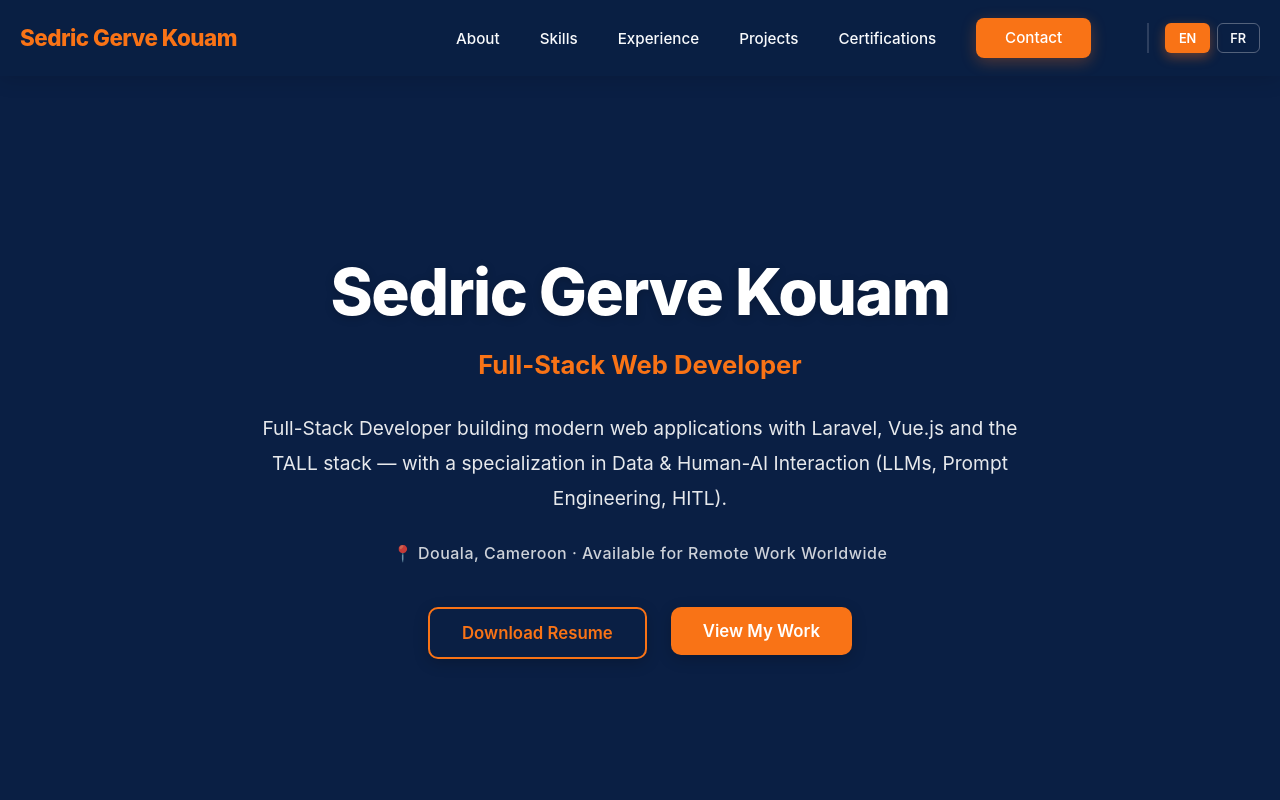
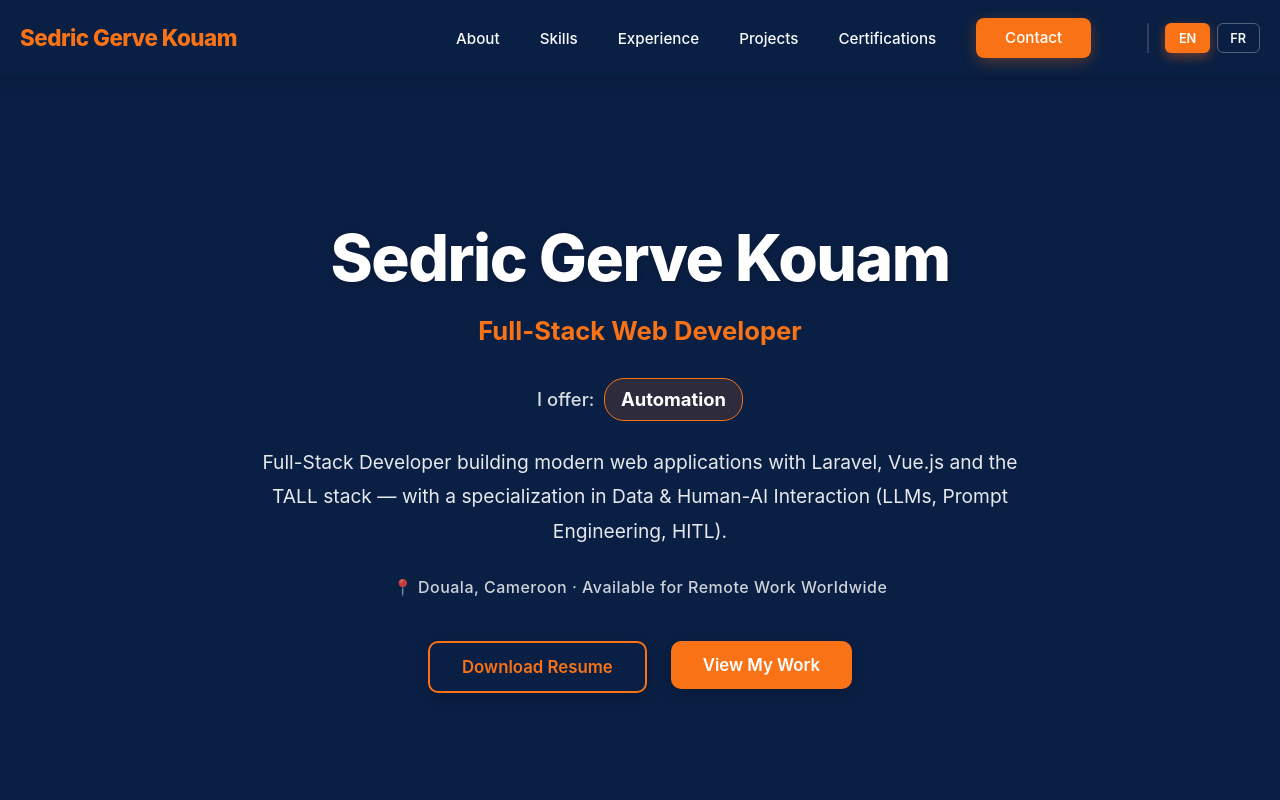
Before and after one commit to sedric-gerve/MyPortfolio, a Vue app: page / in a window 1280 px wide. Shown: the top 800 px of the page. Built offline with nearby package versions, Linux system fonts and the light colour scheme.

Commit message:
Add rotating services display to Hero section
Cycle through website creation, web app development, and automation
every 2 seconds with a fade transition, in both English and French.

```diff
--- a/src/components/Hero.vue
+++ b/src/components/Hero.vue
@@ -4,6 +4,12 @@
       <div class="hero-content">
         <h1>{{ t('heroTitle') }}</h1>
         <p class="role">{{ t('heroRole') }}</p>
+        <div class="services-rotator">
+          <span class="services-label">{{ t('servicesLabel') }}</span>
+          <Transition name="fade" mode="out-in">
+            <span :key="currentService" class="service-text">{{ currentService }}</span>
+          </Transition>
+        </div>
         <p class="subtitle">{{ t('heroSubtitle') }}</p>
         <p class="location">📍 {{ t('heroLocation') }}</p>
         <div class="hero-buttons">
@@ -16,7 +22,7 @@
 </template>
 
 <script>
-import { onMounted, inject } from 'vue'
+import { onMounted, onUnmounted, inject, ref, computed } from 'vue'
 import { setMeta } from '../meta.js'
 
 export default {
@@ -24,6 +30,11 @@ export default {
   setup() {
     const t = inject('t')
     const locale = inject('locale')
+
+    const serviceKeys = ['service1', 'service2', 'service3']
+    const serviceIndex = ref(0)
+    const currentService = computed(() => t(serviceKeys[serviceIndex.value]))
+    let serviceTimer = null
 
     onMounted(() => {
       const titles = {
@@ -39,9 +50,17 @@ export default {
         title: titles[locale.value] || titles.en,
         description: descriptions[locale.value] || descriptions.en
       })
+
+      serviceTimer = setInterval(() => {
+        serviceIndex.value = (serviceIndex.value + 1) % serviceKeys.length
+      }, 2000)
     })
 
-    return { t }
+    onUnmounted(() => {
+      if (serviceTimer) clearInterval(serviceTimer)
+    })
+
+    return { t, currentService }
   }
 }
 </script>
@@ -82,6 +101,41 @@ export default {
   font-weight: 700;
   margin-bottom: 1.5rem;
   color: var(--accent-color);
+}
+
+.services-rotator {
+  display: flex;
+  align-items: center;
+  justify-content: center;
+  gap: 0.6rem;
+  margin-bottom: 1.5rem;
+  font-size: 1.15rem;
+  flex-wrap: wrap;
+}
+
+.services-label {
+  color: rgba(255, 255, 255, 0.85);
+  font-weight: 500;
+}
+
+.service-text {
+  display: inline-block;
+  color: var(--white);
+  font-weight: 700;
+  background-color: rgba(249, 115, 22, 0.15);
+  border: 1.5px solid var(--accent-color);
+  padding: 0.3rem 1rem;
+  border-radius: 20px;
+}
+
+.fade-enter-active,
+.fade-leave-active {
+  transition: opacity 0.4s ease;
+}
+
+.fade-enter-from,
+.fade-leave-to {
+  opacity: 0;
 }
 
 .subtitle {
@@ -158,6 +212,15 @@ export default {
     margin-bottom: 0.8rem;
   }
 
+  .services-rotator {
+    font-size: 0.9rem;
+    margin-bottom: 1rem;
+  }
+
+  .service-text {
+    padding: 0.25rem 0.8rem;
+  }
+
   .subtitle {
     font-size: 0.9rem;
     margin: 0 auto 1rem;
--- a/src/i18n.js
+++ b/src/i18n.js
@@ -15,6 +15,10 @@ export const translations = {
     heroLocation: 'Douala, Cameroon · Available for Remote Work Worldwide',
     downloadResume: 'Download Resume',
     viewMyWork: 'View My Work',
+    servicesLabel: 'I offer:',
+    service1: 'Website Creation',
+    service2: 'Web App Development',
+    service3: 'Automation',
 
     // About
     aboutTitle: 'About Me',
@@ -138,6 +142,10 @@ export const translations = {
     heroLocation: 'Douala, Cameroun · Disponible pour le télétravail à l\'international',
     downloadResume: 'Télécharger le CV',
     viewMyWork: 'Voir mon travail',
+    servicesLabel: 'Je propose :',
+    service1: 'Création de sites web',
+    service2: "Création d'applications web",
+    service3: 'Automatisation',
 
     // About
     aboutTitle: 'À Propos de Moi',
```
